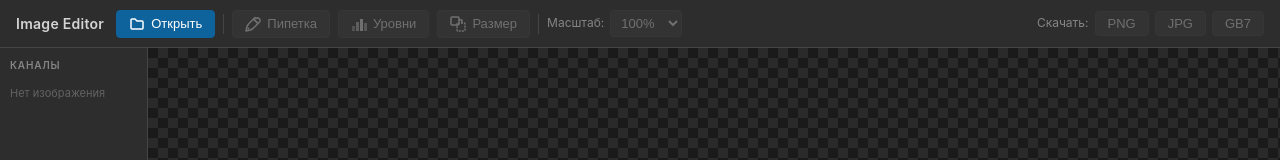
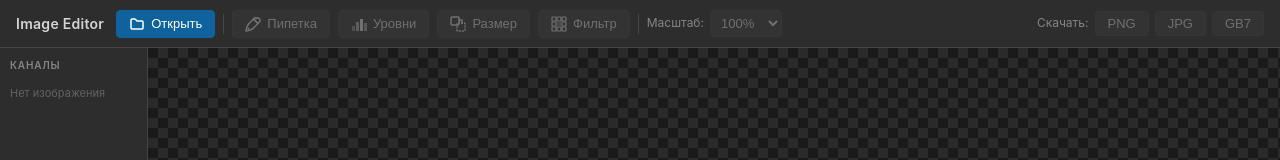
Before and after one commit to desaidread/image_editing, a React (Vite) app: page / in a window 1280 px wide. Shown: the top 160 px of the page. Built offline with nearby package versions, Linux system fonts and the light colour scheme.

Commit message:
lab5 finished

```diff
--- a/src/App.tsx
+++ b/src/App.tsx
@@ -5,6 +5,7 @@ import StatusBar from "./components/StatusBar";
 import ChannelsPanel from "./components/ChannelsPanel";
 import LevelsDialog from "./components/LevelsDialog";
 import ResizeDialog from "./components/ResizeDialog";
+import KernelDialog from "./components/KernelDialog";
 import { useImageStore } from "./hooks/useImageStore";
 import "./App.css";
 
@@ -17,6 +18,7 @@ export default function App() {
     levelsOpen, openLevels, closeLevels, commitLevels,
     viewScale, setViewScale,
     resizeOpen, openResize, closeResize, commitResize,
+    kernelOpen, openKernel, closeKernel, commitKernel,
   } = useImageStore();
 
   const handleCanvasReady = useCallback(
@@ -37,6 +39,7 @@ export default function App() {
         viewScale={viewScale}
         onViewScaleChange={setViewScale}
         onOpenResize={openResize}
+        onOpenKernel={openKernel}
       />
       <div className="app-main">
         <ChannelsPanel
@@ -76,6 +79,16 @@ export default function App() {
           onClose={closeResize}
         />
       )}
+
+      {kernelOpen && imageData && (
+        <KernelDialog
+          imageData={imageData}
+          channelCount={channelCount}
+          onApply={commitKernel}
+          onPreview={setPreviewImageData}
+          onClose={closeKernel}
+        />
+      )}
     </div>
   );
 }
--- a/src/components/Toolbar.tsx
+++ b/src/components/Toolbar.tsx
@@ -14,6 +14,7 @@ interface Props {
   viewScale: number;
   onViewScaleChange: (scale: number) => void;
   onOpenResize: () => void;
+  onOpenKernel: () => void;
 }
 
 export default function Toolbar({
@@ -22,6 +23,7 @@ export default function Toolbar({
   onOpenLevels,
   viewScale, onViewScaleChange,
   onOpenResize,
+  onOpenKernel,
 }: Props) {
   const inputRef = useRef<HTMLInputElement>(null);
 
@@ -78,6 +80,15 @@ export default function Toolbar({
           title="Изменить размер изображения"
         >
           <IconResize /> Размер
+        </button>
+
+        <button
+          className="btn btn-tool"
+          disabled={!hasImage}
+          onClick={onOpenKernel}
+          title="Фильтрация (свёртка с ядром)"
+        >
+          <IconKernel /> Фильтр
         </button>
 
         <div className="toolbar-sep" />
@@ -148,3 +159,19 @@ function IconResize() {
     </svg>
   );
 }
+
+function IconKernel() {
+  return (
+    <svg width="16" height="16" viewBox="0 0 16 16" fill="none">
+      <rect x="1" y="1" width="4" height="4" rx="0.5" stroke="currentColor" strokeWidth="1.2"/>
+      <rect x="6" y="1" width="4" height="4" rx="0.5" stroke="currentColor" strokeWidth="1.2"/>
+      <rect x="11" y="1" width="4" height="4" rx="0.5" stroke="currentColor" strokeWidth="1.2"/>
+      <rect x="1" y="6" width="4" height="4" rx="0.5" stroke="currentColor" strokeWidth="1.2"/>
+      <rect x="6" y="6" width="4" height="4" rx="0.5" fill="currentColor" opacity="0.4"/>
+      <rect x="11" y="6" width="4" height="4" rx="0.5" stroke="currentColor" strokeWidth="1.2"/>
+      <rect x="1" y="11" width="4" height="4" rx="0.5" stroke="currentColor" strokeWidth="1.2"/>
+      <rect x="6" y="11" width="4" height="4" rx="0.5" stroke="currentColor" strokeWidth="1.2"/>
+      <rect x="11" y="11" width="4" height="4" rx="0.5" stroke="currentColor" strokeWidth="1.2"/>
+    </svg>
+  );
+}
--- a/src/hooks/useImageStore.ts
+++ b/src/hooks/useImageStore.ts
@@ -155,6 +155,19 @@ export function useImageStore() {
     setPickedPixel(null);
   }, []);
 
+  const [kernelOpen, setKernelOpen] = useState(false);
+  const openKernel = useCallback(() => setKernelOpen(true), []);
+  const closeKernel = useCallback(() => {
+    setKernelOpen(false);
+    setPreviewImageData(null);
+  }, []);
+  const commitKernel = useCallback((newData: ImageData) => {
+    setImageData(newData);
+    setPreviewImageData(null);
+    setPickedPixel(null);
+    setKernelOpen(false);
+  }, []);
+
   const openResize = useCallback(() => setResizeOpen(true), []);
   const closeResize = useCallback(() => setResizeOpen(false), []);
   const commitResize = useCallback((newData: ImageData) => {
@@ -175,6 +188,7 @@ export function useImageStore() {
     levelsOpen, openLevels, closeLevels, commitLevels,
     viewScale, setViewScale,
     resizeOpen, openResize, closeResize, commitResize,
+    kernelOpen, openKernel, closeKernel, commitKernel,
   };
 }
 
```
